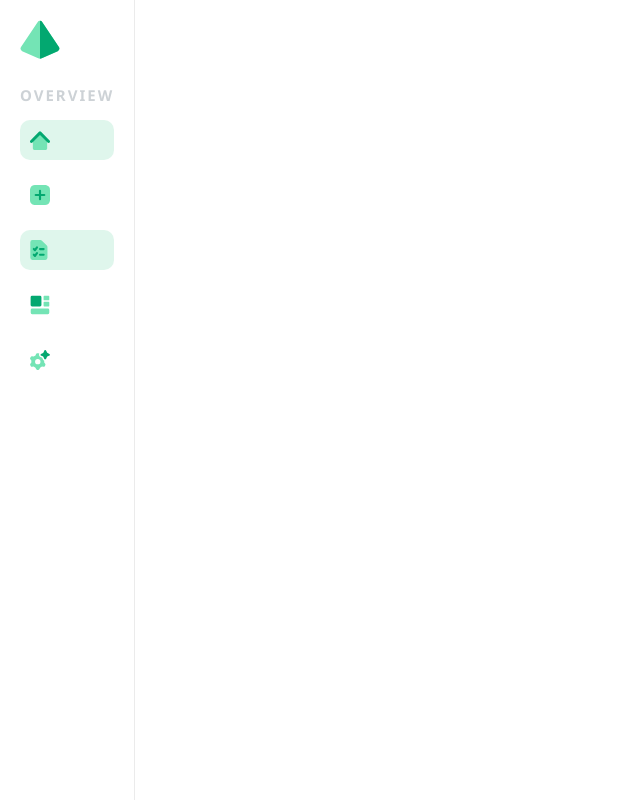
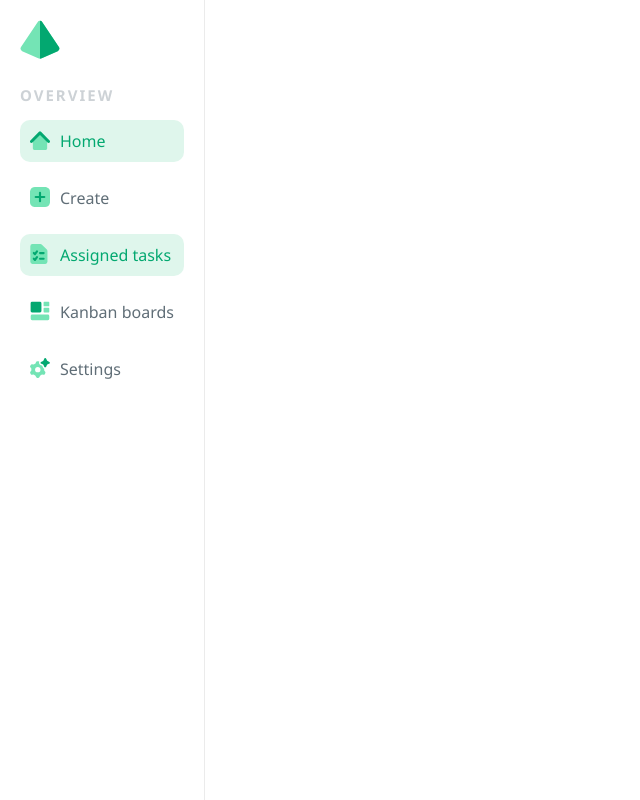
Before and after one commit to jsabram/Kanban-Board, a React (Create React App) app: page / in a window 1280 px wide. Shown: the whole page, without its empty margins (0-640 px from the left). Built offline with nearby package versions, Linux system fonts and the light colour scheme.

Commit message:
Fixed viewport issue

```diff
--- a/public/index.html
+++ b/public/index.html
@@ -3,6 +3,7 @@
 
 <head>
   <meta charset="utf-8" />
+  <meta name="viewport" content="width=device-width, initial-scale=1" />
   <link rel="icon" href="%PUBLIC_URL%/favicon.ico" />
   <meta name="description" content="Web site created using create-react-app" />
   <link rel="preconnect" href="https://fonts.googleapis.com">
--- a/src/components/layout/nav/Nav.scss
+++ b/src/components/layout/nav/Nav.scss
@@ -5,14 +5,18 @@
 	position: fixed;
 	top: 0;
 	bottom: 0;
-	padding: 2rem;
+	left: 0;
+	padding: 1rem;
 	background-color: map-get(colors.$colors, c_white);
 	border-right: 1px solid map-get(colors.$colors, c_ash);
 
+	&__logo {
+		display: none;
+	}
+
 	&__links {
-		margin-top: 2rem;
-
 		&-heading {
+			display: none;
 			font-size: 1.5rem;
 			text-transform: uppercase;
 			letter-spacing: 2px;
@@ -38,12 +42,32 @@
 		}
 
 		&-title {
-            display: none;
+			display: none;
 			margin-left: 1rem;
 		}
 	}
 }
 
-@media screen and (min-width: 768px) {
+@media screen and (min-width: 992px) {
+	.nav {
+		padding: 2rem;
 
+		&__logo {
+			display: block;
+		}
+
+		&__links {
+			margin-top: 2rem;
+
+			&-heading {
+				display: block;
+			}
+		}
+
+		&__link {
+			&-title {
+				display: block;
+			}
+		}
+	}
 }
```
Also changed, not shown: package.json (+9 -2 lines), 1 other file (tests, documents, lock files or other folders).
